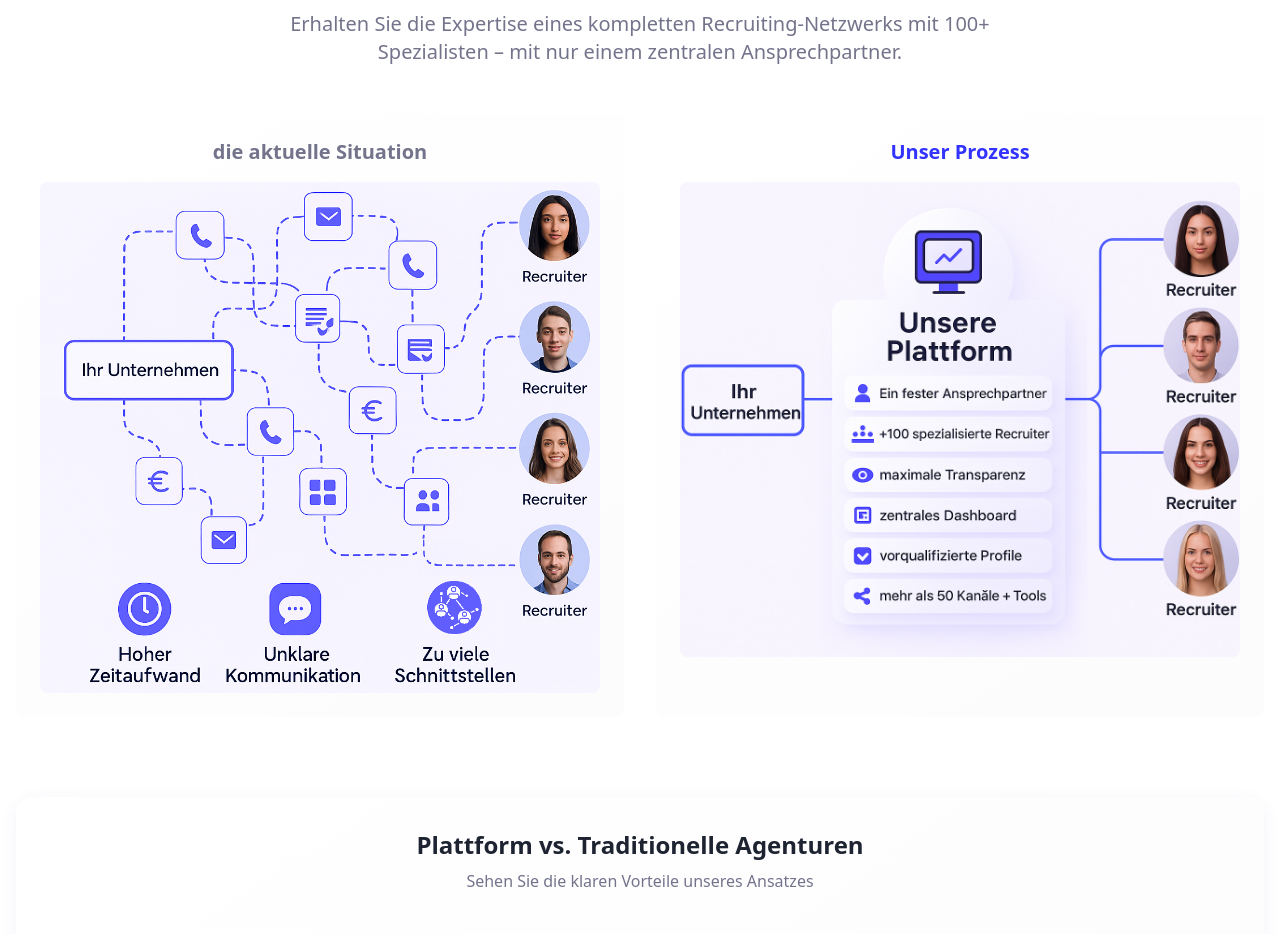
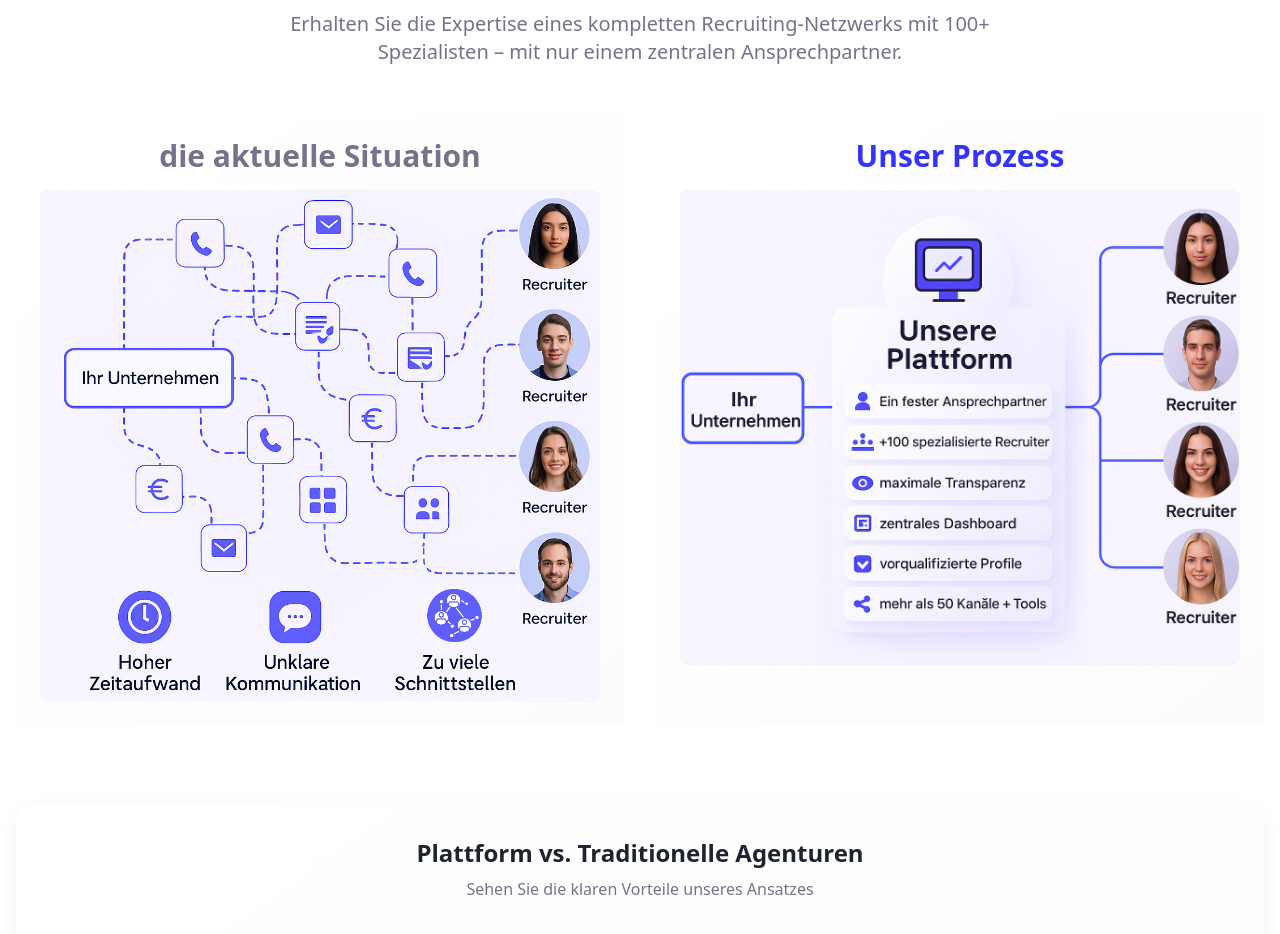
Before and after one commit to mzuther86/recruit-network-hub, a React (Vite) app: page / in a window 1280 px wide. Shown: the part 2440-3374 px from the top of the page. Built offline with nearby package versions, Linux system fonts and the light colour scheme.

Commit message:
Adjust headline sizes
Increased the size of the two headlines created in the Benefits section.
-edited src/components/sections/Benefits.tsx

```diff
--- a/src/components/sections/Benefits.tsx
+++ b/src/components/sections/Benefits.tsx
@@ -99,7 +99,7 @@ const Benefits = () => {
             <Card className="bg-gradient-card border-0 shadow-card">
               <CardContent className="p-6">
                 <div className="text-center mb-4">
-                  <h3 className="text-xl font-semibold text-muted-foreground">die aktuelle Situation</h3>
+                  <h3 className="text-3xl font-semibold text-muted-foreground">die aktuelle Situation</h3>
                 </div>
                 <div className="h-150 bg-muted rounded-lg overflow-hidden">
                   <img src="/lovable-uploads/f1145198-bb3a-4932-a752-a8f69c40a11f.png" alt="Traditioneller Recruiting-Prozess mit vielen Schnittstellen und komplexer Kommunikation" className="w-full h-full object-cover" />
@@ -112,7 +112,7 @@ const Benefits = () => {
             <Card className="bg-gradient-card border-0 shadow-card">
               <CardContent className="p-6">
                 <div className="text-center mb-4">
-                  <h3 className="text-xl font-semibold text-primary">Unser Prozess</h3>
+                  <h3 className="text-3xl font-semibold text-primary">Unser Prozess</h3>
                 </div>
                 <div className="h-150 bg-muted rounded-lg overflow-hidden">
                   <img src="/lovable-uploads/6f2907db-525b-41d4-b608-1af94c3bd692.png" alt="Moderne Plattform mit zentraler Kommunikation und 100+ spezialisierten Recruitern" className="w-full h-full object-cover" />
```
